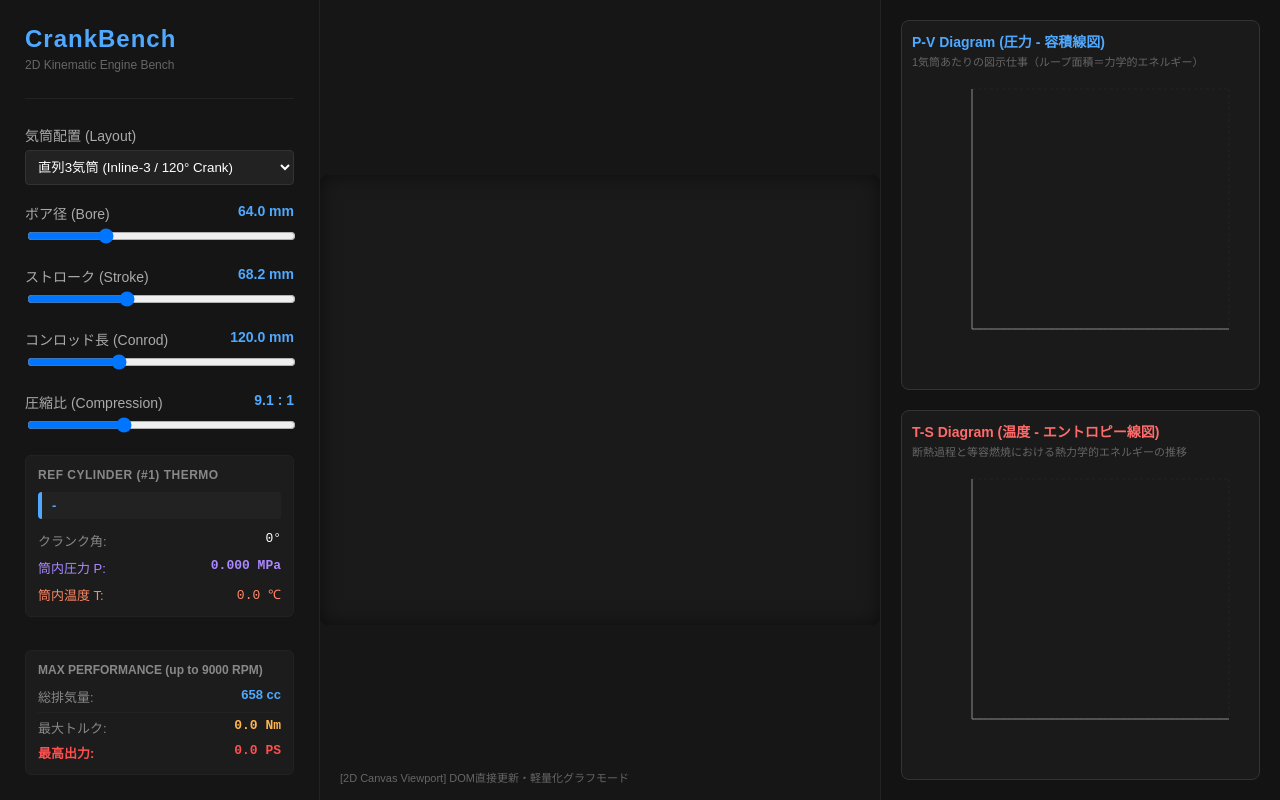
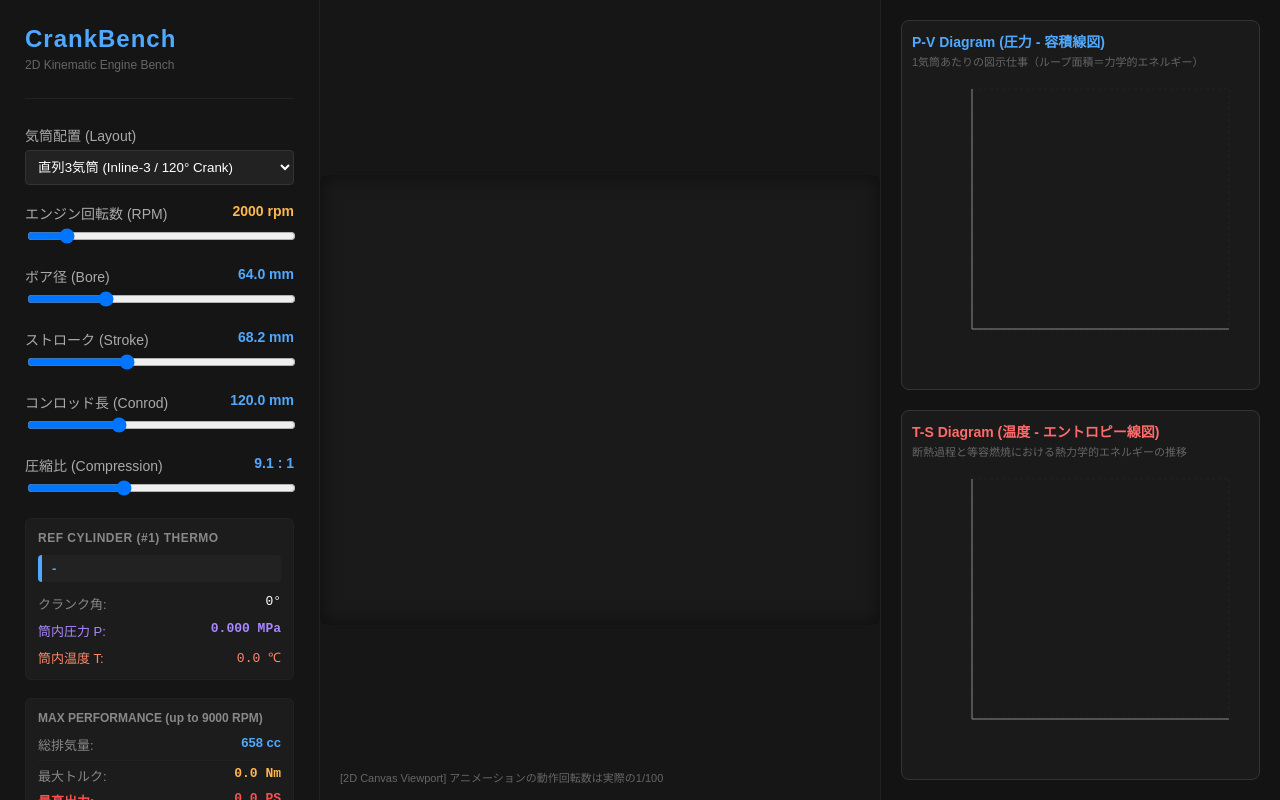
Before and after one commit to yskamioyc-cmyk/CrankBench, a React (Vite) app in the folder CrankBench/: page / in a window 1280 px wide. Built offline with nearby package versions, Linux system fonts and the light colour scheme.

Commit message:
feat: エンジン回転数調整機能を追加

```diff
--- a/CrankBench/src/App.tsx
+++ b/CrankBench/src/App.tsx
@@ -19,12 +19,13 @@ interface SimulationResult {
 }
 
 // 【最適化1】Engine2DをReact.memoでラップし、親(App)が再レンダリングされても再描画されないようにする
-const Engine2D = memo(function Engine2D({ simData, stroke, bore, conrod, cylinders, onFastUpdate, onSlowUpdate }: {
+const Engine2D = memo(function Engine2D({ simData, stroke, bore, conrod, cylinders, rpm, onFastUpdate, onSlowUpdate }: {
   simData: SimulationPoint[];
   stroke: number;
   bore: number;
   conrod: number;
   cylinders: number;
+  rpm: number;  // 追加
   onFastUpdate: (point: SimulationPoint) => void;
   onSlowUpdate: (point: SimulationPoint) => void;
 }) {
@@ -33,7 +34,11 @@ const Engine2D = memo(function Engine2D({ simData, stroke, bore, conrod, cylinde
   const lastTimeRef = useRef<number>(0);
   const lastGraphUpdateTimeRef = useRef<number>(0);
 
-  const ANIMATION_RPM = 12;
+  const rpmRef = useRef(rpm);
+
+  useEffect(() => {
+    rpmRef.current = rpm;
+  }, [rpm]);
 
   const getPhases = (count: number) => {
     if (count === 3) return [0, 240, 480];
@@ -56,7 +61,10 @@ const Engine2D = memo(function Engine2D({ simData, stroke, bore, conrod, cylinde
         return;
       }
 
-      const degPerSecond = (ANIMATION_RPM * 360) / 60;
+      // Refから常に最新のRPMを取得し、1/100のスローモーション速度を計算
+      const currentRpm = rpmRef.current;
+      const animationRpm = currentRpm * 0.01;
+      const degPerSecond = (animationRpm * 360) / 60;
       angleRef.current = (angleRef.current + degPerSecond * delta) % 720;
       const exactAngle = angleRef.current;
 
@@ -351,7 +359,7 @@ export default function App() {
   const [conrod, setConrod] = useState(120.0);
   const [compression, setCompression] = useState(9.1);
   const [cylinders, setCylinders] = useState(3);
-
+  const [rpm, setRpm] = useState(2000); // 新規追加
   const [simData, setSimData] = useState<SimulationPoint[]>([]);
   const [torque, setTorque] = useState<number>(0);
   const [power, setPower] = useState<number>(0);
@@ -449,6 +457,23 @@ export default function App() {
           </select>
         </div>
 
+        {/* RPMスライダーの追加*/}
+        <div>
+          <div style={{ display: "flex", justifyContent: "space-between", fontSize: "14px" }}>
+            <span style={{ color: "#aaa" }}>エンジン回転数 (RPM)</span>
+            <span style={{ color: "#ffb64f", fontWeight: "bold" }}>{rpm} rpm</span>
+          </div>
+          <input
+            type="range"
+            min="1000"
+            max="9000"
+            step="100"
+            value={rpm}
+            onChange={(e) => setRpm(parseInt(e.target.value))}
+            style={{ width: "100%", marginTop: "5px" }}
+          />
+        </div>
+
         <div>
           <div style={{ display: "flex", justifyContent: "space-between", fontSize: "14px" }}>
             <span style={{ color: "#aaa" }}>ボア径 (Bore)</span>
@@ -534,11 +559,12 @@ export default function App() {
             bore={bore}
             conrod={conrod}
             cylinders={cylinders}
+            rpm = {rpm}
             onFastUpdate={handleFastUpdate}
             onSlowUpdate={handleSlowUpdate}
           />
           <div style={{ position: "absolute", bottom: 15, left: 20, pointerEvents: "none", color: "#666", fontSize: "11px" }}>
-            [2D Canvas Viewport] DOM直接更新・軽量化グラフモード
+            [2D Canvas Viewport] アニメーションの動作回転数は実際の1/100
           </div>
         </div>
 
```
